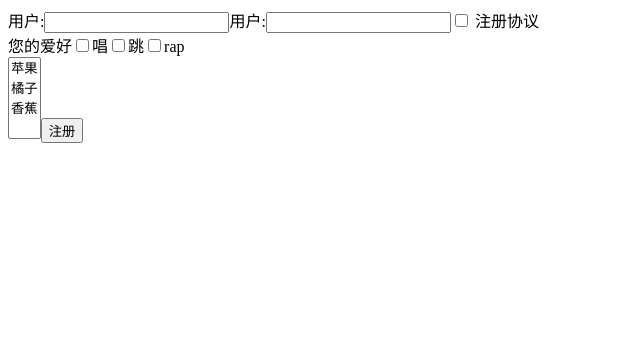
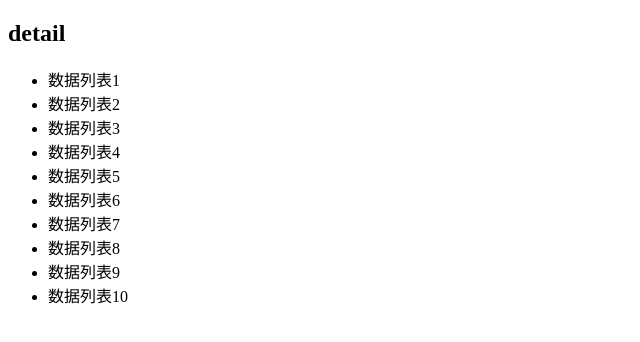
Before and after one commit to ZhangJianQiao0033/react, a React (Create React App) app in the folder 07_learn_component/: page / in a window 1280 px wide. Shown: the top 342 px of the page, without its empty margins (0-640 px from the left). Built offline with nearby package versions, Linux system fonts and the light colour scheme.

Commit message:
16_react高阶组件

```diff
--- /dev/null
+++ b/07_learn_component/src/16_React高阶组件/App.jsx
@@ -0,0 +1,13 @@
+import React, { PureComponent } from 'react'
+import  Detail from './pages/Detail'
+export class App extends PureComponent {
+  render() {
+    return (
+      <div>
+        <Detail/>
+      </div>
+    )
+  }
+}
+
+export default App
--- /dev/null
+++ b/07_learn_component/src/16_React高阶组件/context/theme_context.js
@@ -0,0 +1,5 @@
+import { createContext } from "react";
+
+const ThemeContext = createContext()
+
+export default ThemeContext
--- /dev/null
+++ b/07_learn_component/src/16_React高阶组件/pages/Detail.jsx
@@ -0,0 +1,25 @@
+import React, { PureComponent } from 'react'
+
+export class Detail extends PureComponent {
+  render() {
+    return (
+      <div>
+        <h2>detail</h2>
+        <ul>
+          <li>数据列表1</li>
+          <li>数据列表2</li>
+          <li>数据列表3</li>
+          <li>数据列表4</li>
+          <li>数据列表5</li>
+          <li>数据列表6</li>
+          <li>数据列表7</li>
+          <li>数据列表8</li>
+          <li>数据列表9</li>
+          <li>数据列表10</li>
+        </ul>
+      </div>
+    )
+  }
+}
+
+export default Detail
--- a/07_learn_component/src/index.js
+++ b/07_learn_component/src/index.js
@@ -1,5 +1,5 @@
 import ReactDOM from 'react-dom/client';
-import App from './15_受控和非受控组件/App';
+import App from './16_React高阶组件/App';
 
 
 const root = ReactDOM.createRoot(document.getElementById('root'));
```
Also changed, not shown: 07_learn_component/src/16_React高阶组件/03_高阶组件应用_context共享.jsx (added, +17 -0 lines), 07_learn_component/src/16_React高阶组件/04_高阶组件应用_登录鉴权.jsx (added, +27 -0 lines), 07_learn_component/src/16_React高阶组件/hoc/login_auth.js (added, +14 -0 lines), 07_learn_component/src/16_React高阶组件/hoc/with_theme.js (added, +17 -0 lines), 07_learn_component/src/16_React高阶组件/pages/Cart.jsx (added, +12 -0 lines), 07_learn_component/src/16_React高阶组件/pages/Login.jsx (added, +11 -0 lines), 07_learn_component/src/16_React高阶组件/pages/Product.jsx (added, +16 -0 lines).
